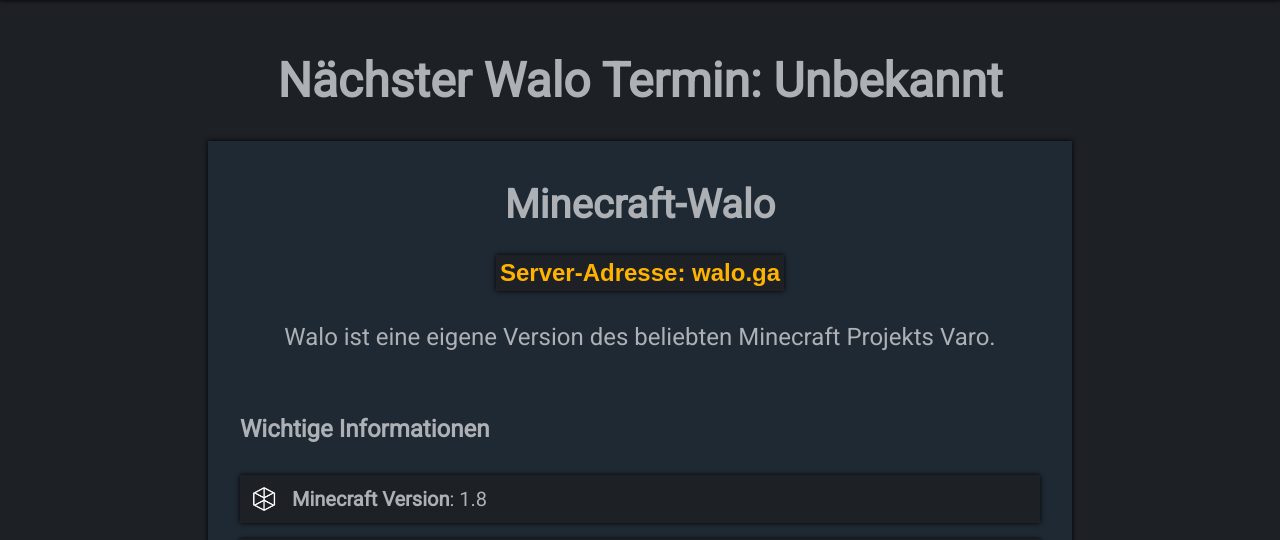
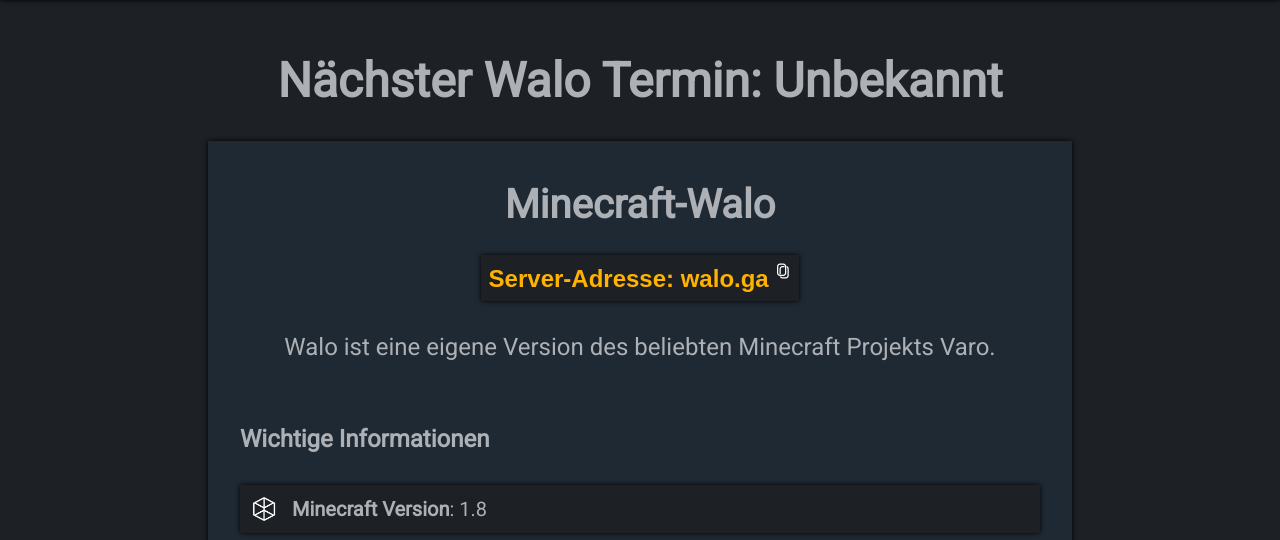
Before and after one commit to L0wLauch11/Walo-Web, a PHP site: page / in a window 1280 px wide. Shown: the part 44-584 px from the top of the page. Run offline with PHP 8.4, Linux system fonts and the light colour scheme.

Commit message:
add copy icon to server address field

```diff
--- a/css/master.css
+++ b/css/master.css
@@ -100,7 +100,7 @@ header nav ul li h1 {
 
 #server-address {
   border: 0px;
-  padding: 4px 4px 4px 4px;
+  padding: 8px;
   box-shadow: 0px 0px 5px black;
   margin-bottom: 32px;
   margin-top: 0px;
--- a/index.html
+++ b/index.html
@@ -28,7 +28,10 @@
 
   <div class="container">
     <h1>Minecraft-Walo</h1>
-    <button id="server-address" onclick="copyServerAddress()">Server-Adresse: walo.ga</button>
+    <button id="server-address" onclick="copyServerAddress()">
+      Server-Adresse: walo.ga
+      <img src="assets/icon-copy.png" alt="copy" style="width: 16px;">
+    </button>
     <p>Walo ist eine eigene Version des beliebten Minecraft Projekts Varo.</p>
 
     <div class="info">
@@ -36,8 +39,8 @@
         <p id="info-text">Wichtige Informationen</p>
 
         <li>
-            <img src="assets/mc-logo-minimal.png" alt="mc-logo">
-            <b>Minecraft Version</b>: 1.8
+          <img src="assets/mc-logo-minimal.png" alt="mc-logo">
+          <b>Minecraft Version</b>: 1.8
         </li>
 
         <li>
```
Also changed, not shown: assets/icon-copy.png (added).
